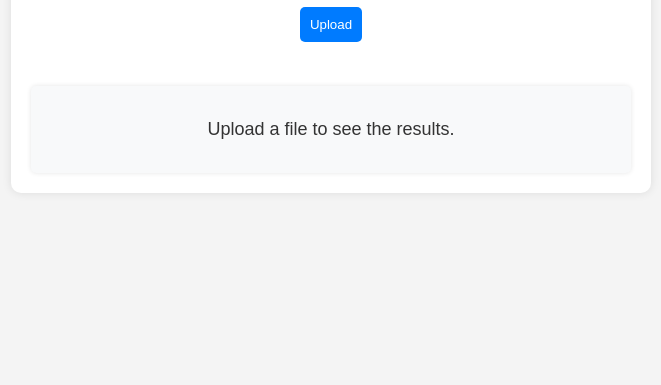
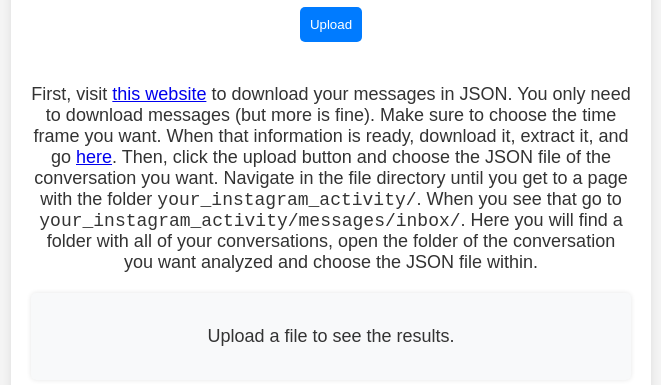
Before and after one commit to polarbear945/IG-DM-Streak, a plain HTML site: page stats_viewer.html in a window 1280 px wide. Shown: the part 149-534 px from the top of the page, without its empty margins (309-970 px from the left). Drawn offline with nearby package versions, Linux system fonts and the light colour scheme.

Commit message:
Update stats_viewer.html

```diff
--- a/stats_viewer.html
+++ b/stats_viewer.html
@@ -77,6 +77,7 @@
             <button onclick="processFile()">Upload</button>
             <p id="fileName" class="file-name"></p>
         </div>
+        <p>First, visit <a href="https://deciphertools.com/blog/how-to-export-instagram-data">this website</a> to download your messages in JSON. You only need to download messages (but more is fine). Make sure to choose the time frame you want. When that information is ready, download it, extract it, and go <a href="/streak_viewer.html">here</a>. Then, click the upload button and choose the JSON file of the conversation you want. Navigate in the file directory until you get to a page with the folder <code>your_instagram_activity/</code>. When you see that go to <code>your_instagram_activity/messages/inbox/</code>. Here you will find a folder with all of your conversations, open the folder of the conversation you want analyzed and choose the JSON file within.</p>
         <div class="section" id="streakStats">
             <p>Upload a file to see the results.</p>
         </div>
```
